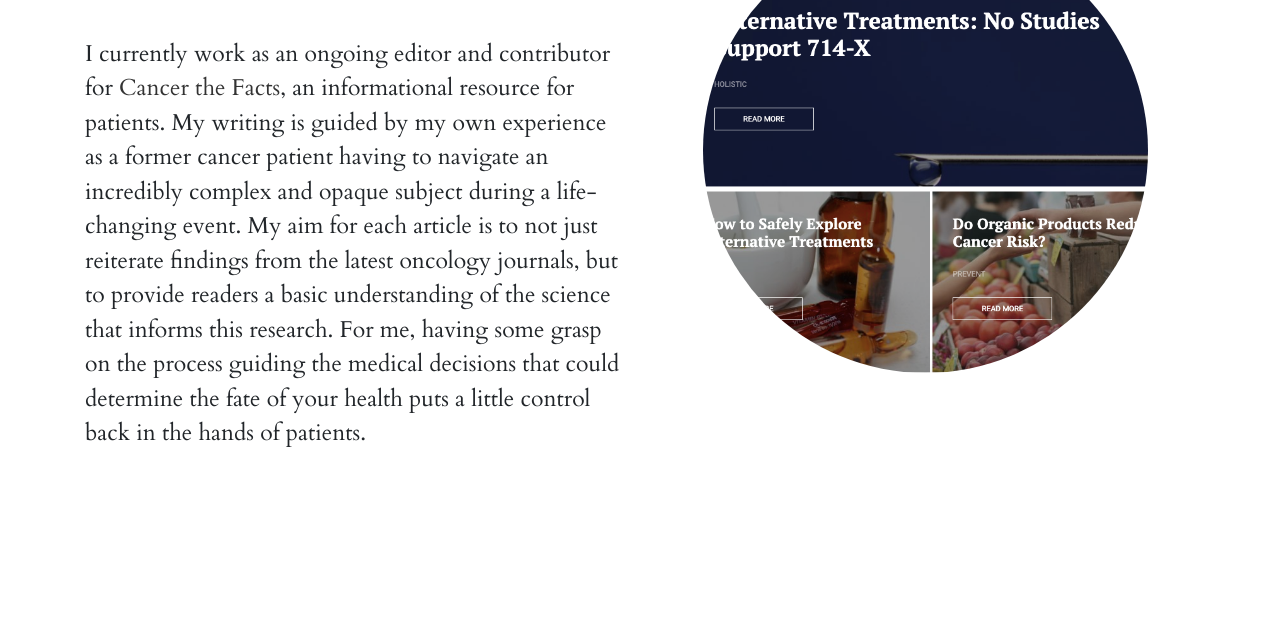
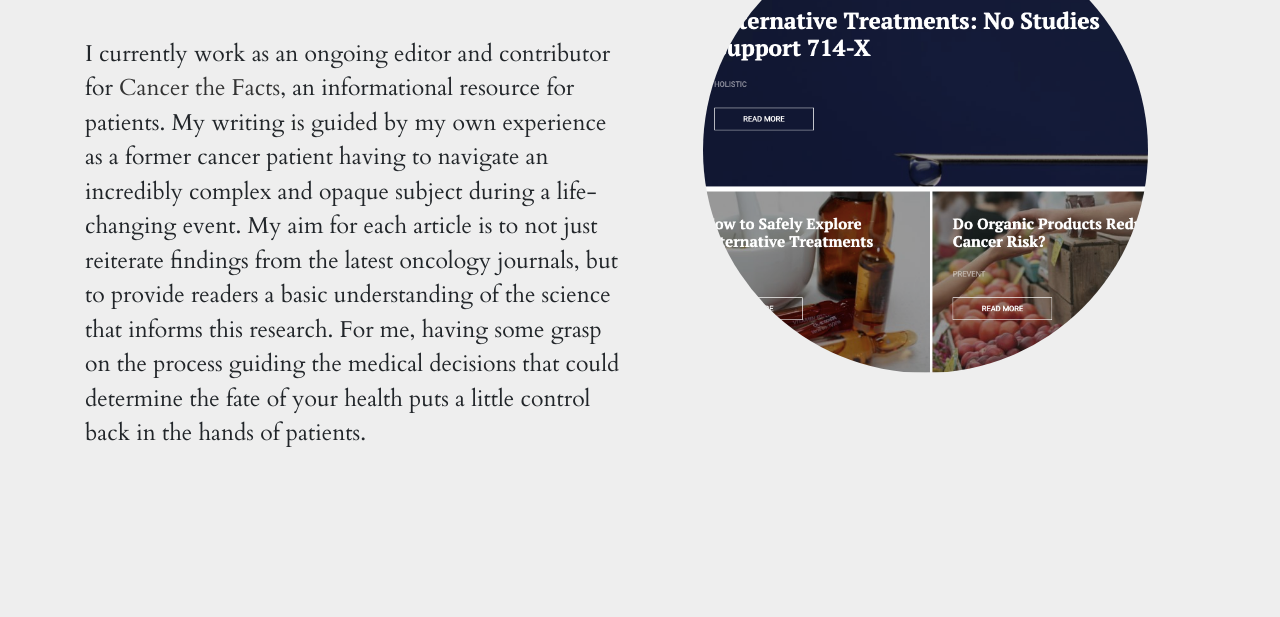
Before and after one commit to dirtghost/abport, a plain HTML site: page cancerthefacts.html in a window 1280 px wide. Shown: the part 295-912 px from the top of the page. Drawn offline with Linux system fonts and the light colour scheme.

Commit message:
port bg color

```diff
--- a/cancerthefacts.html
+++ b/cancerthefacts.html
@@ -27,7 +27,7 @@
   </head>
 
   <body>
-    <section id="about" class="text">
+    <section id="about" class="text" style="background-color: #eee">
       <div class="container">
       	<h1><a href="index.html#portfolio"><</a></h1>
         <div class="row">
```
Also changed, not shown: consultation.html (+1 -1 lines), sarang.html (+1 -1 lines).
